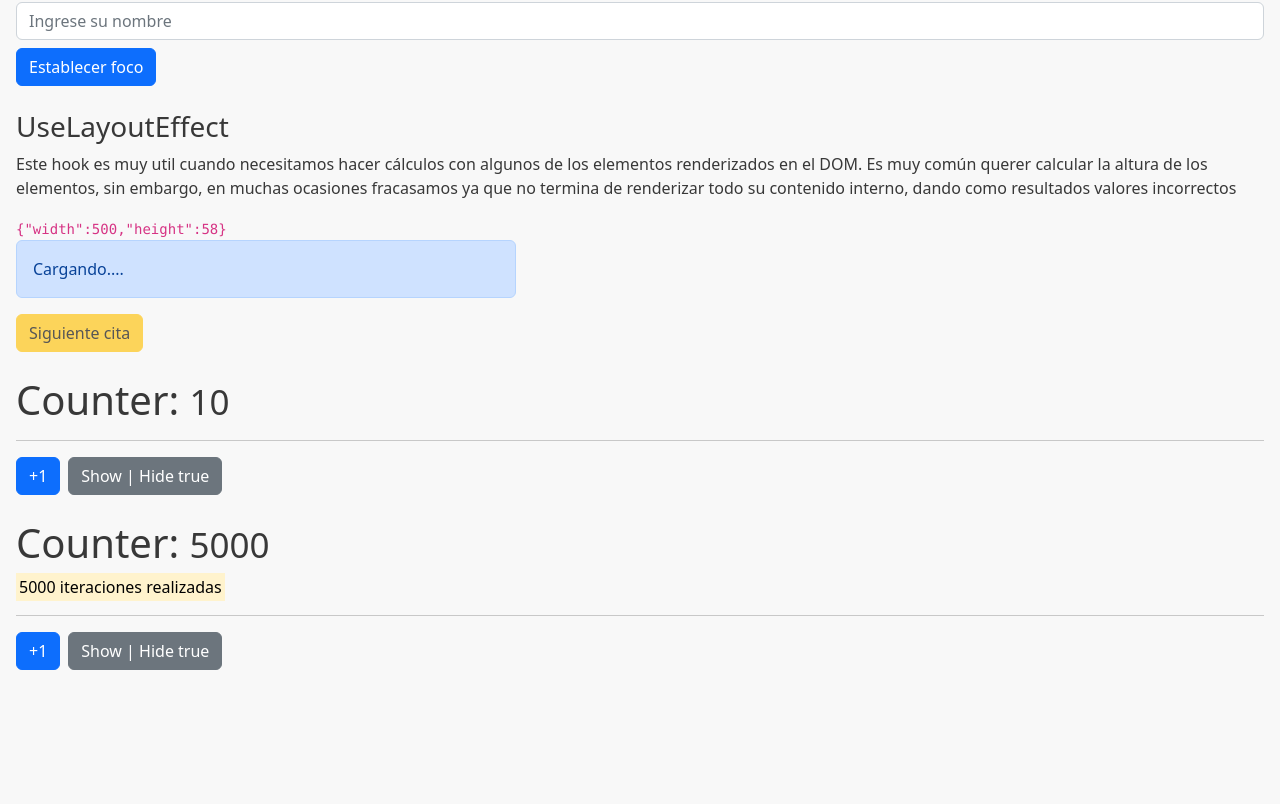
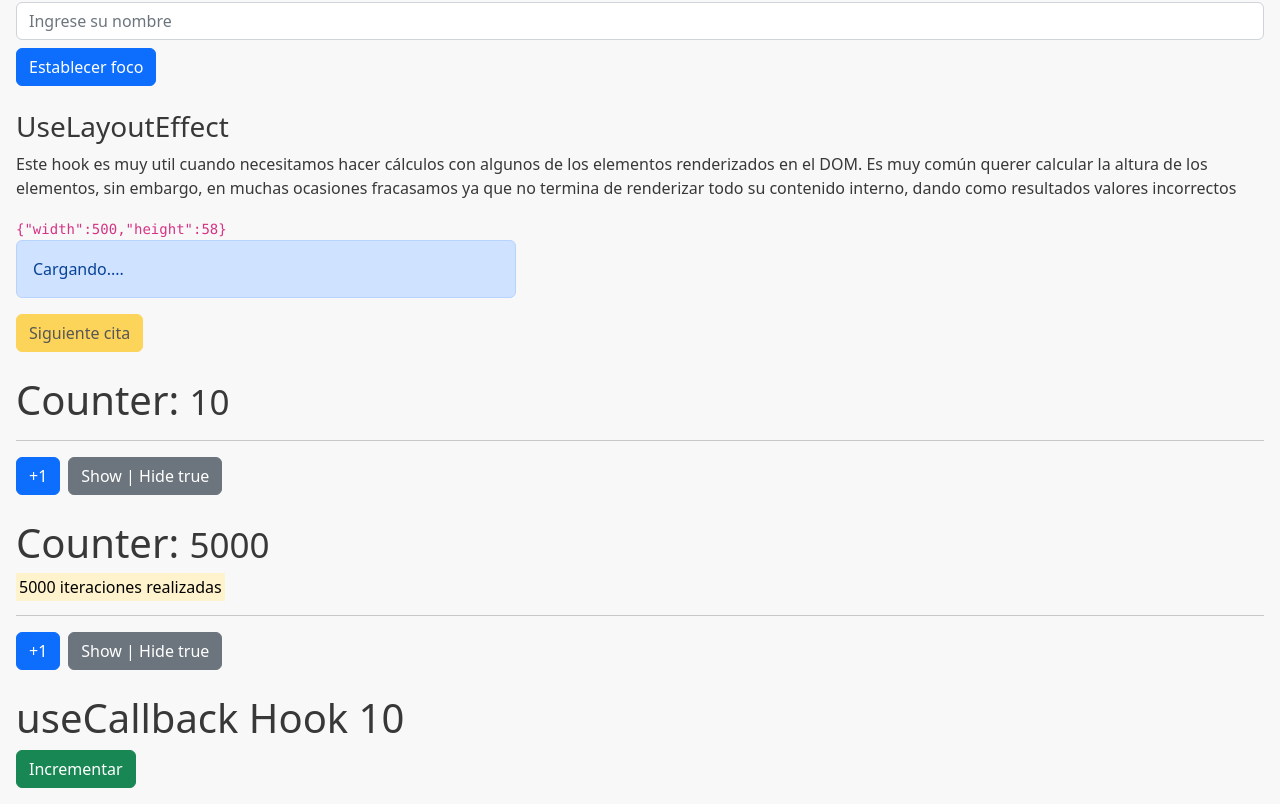
Before and after one commit to alexglzrys/react-HooksExpertApp, a React (Vite) app: page / in a window 1280 px wide. Shown: the part 974-1778 px from the top of the page. Before the commit the page ends 1660 px from the top, so only its background shows below. Built offline with nearby package versions, Linux system fonts and the light colour scheme; no server answers.

Commit message:
useCallback

```diff
--- a/src/HooksApp.jsx
+++ b/src/HooksApp.jsx
@@ -6,6 +6,7 @@ import { SimpleForm } from './components/02-useEffect/SimpleForm'
 import { MultipleCustomHooks } from './components/03-ejercicios/MultipleCustomHooks'
 import { FocusScreen } from './components/04-useRef/FocusScreen'
 import { Layout } from './components/05-useLayoutEffect/Layout'
+import { CallbackHook } from './components/06-memos/CallbackHook'
 import { MemoHook } from './components/06-memos/MemoHook'
 import { Memorize } from './components/06-memos/Memorize'
 
@@ -22,6 +23,7 @@ export const HooksApp = () => {
         <Layout />
         <Memorize />
         <MemoHook />
+        <CallbackHook />
     </>
   )
 }
--- /dev/null
+++ b/src/components/06-memos/CallbackHook.jsx
@@ -0,0 +1,36 @@
+import React, { useCallback, useState } from 'react'
+import { useCounter } from '../../hooks'
+import { ShowIncrement } from './ShowIncrement';
+
+export const CallbackHook = () => {
+  const [counter, setCounter] = useState(10)
+
+  // Recordar esta función
+  const incrementarContador = useCallback(
+    () => {
+        // useCounter, necesita la versión de callback para que pueda funcionar correctamente dentro del hook useCallback
+      setCounter((counter) => counter + 1)
+    },
+    [],
+  )
+
+
+  // Esta función si se pasa como props, siempre cambiará (espacio en memoria) si el padre se le actualiza su estado
+  /*const incrementar = () => {
+    setCounter(counter + 1)
+  }*/
+  return (
+    <div className='mt-4'>
+        <h1>useCallback Hook {counter}</h1>
+        {/* Este componente no debería volverse a redibujar si el estado cambia, ya que no esta directamente ligado al estado.
+        Solo pasa por props la función que se encarga de incrementarlo.
+
+        Pero aunque se use React.Memo, se redibujará, ya que el componente padre, al redibujarse guarda en un nuevo espacio de memoria
+        la referencia a la función incrementar, por lo que cambia la prop en si, y hae que showincrement se vuelva a repintar
+
+        Por tanto es un buen lugar para usar el hook useCallback, que memoriza la referencia en memoria de la función pasada como props
+        Lo que ayuda a que no se vuelva a repintar el componente hijo si el estado del padre cambia*/}
+       <ShowIncrement incrementar={incrementarContador} />
+    </div>
+  )
+}
--- /dev/null
+++ b/src/components/06-memos/ShowIncrement.jsx
@@ -0,0 +1,8 @@
+import React from 'react'
+
+export const ShowIncrement = React.memo(({incrementar}) => {
+    console.log('Hola me volví a ejecutar')
+  return (
+    <button className='btn btn-success' onClick={() => incrementar()}>Incrementar</button>
+  )
+})
```
